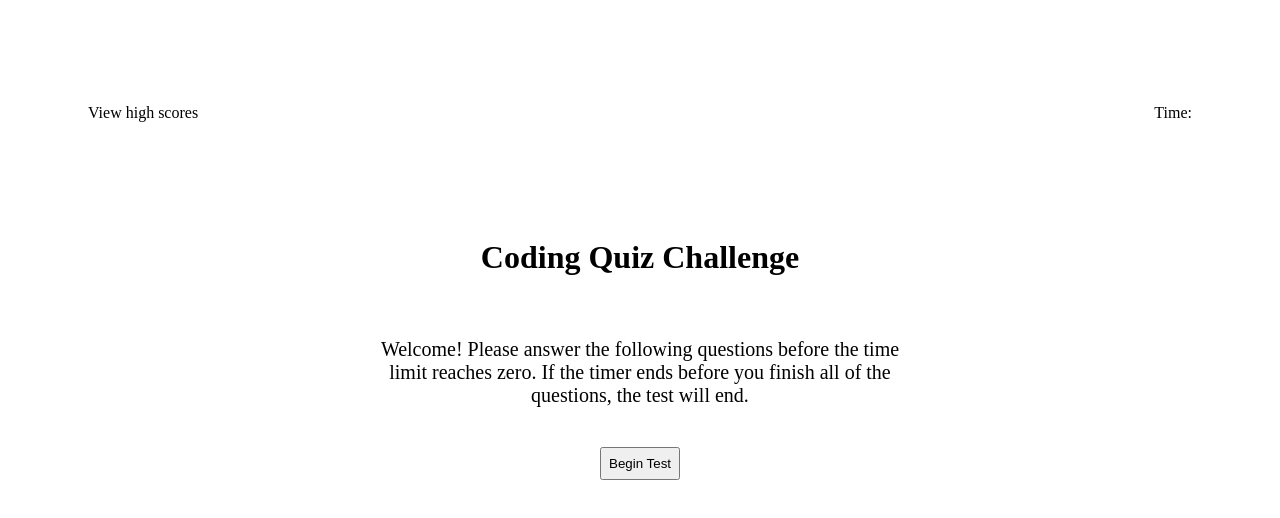
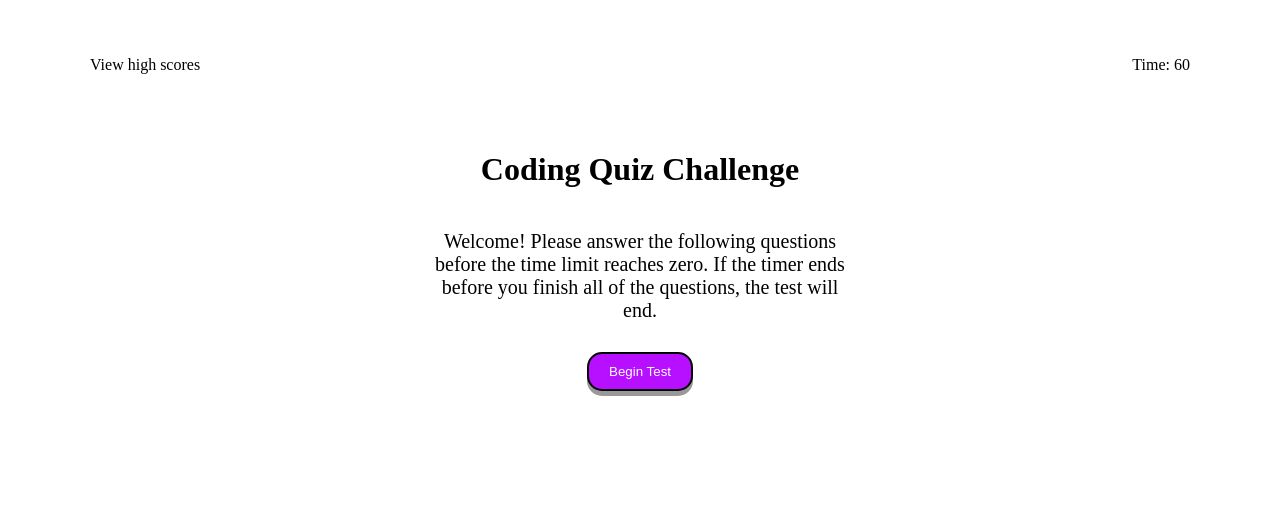
Before and after one commit to chaldrich24/code-quiz, a plain HTML site: page index.html in a window 1280 px wide. Drawn offline with Linux system fonts and the light colour scheme.

Commit message:
add button css

```diff
--- a/assets/css/style.css
+++ b/assets/css/style.css
@@ -1,6 +1,10 @@
 * {
     box-sizing: border-box;
-    padding: 20px;
+    padding: 10px;
+}
+
+body {
+    margin: 0 50px;
 }
 
 header {
@@ -15,15 +19,30 @@ h1 {
 
 main p {
     text-align: center;
-    width: 50%;
+    width: 40%;
     margin: 0 auto;
     font-size: 20px;
 }
 
 main div {
     text-align: center;
+    margin-top: 10px;
 }
 
 .begin-test {
-   padding: 7px;
+    padding: 10px 20px;
+    color: #fff;
+    background-color: #b70fff;
+    border: 2px solid black;
+    border-radius: 15px;
+    box-shadow: 0 5px #999;
 }
+
+.begin-test:hover {
+    background-color: #c54bfa;
+}
+
+.begin-test:active {
+    box-shadow: 0 5px #666;
+    transform: translateY(4px);
+}
--- a/index.html
+++ b/index.html
@@ -10,7 +10,7 @@
 <body>
     <header>
         <p>View high scores</p>
-        <p>Time: </p>
+        <p>Time: 60</p>
     </header>
     <main>
         <h1>Coding Quiz Challenge</h1>
```
